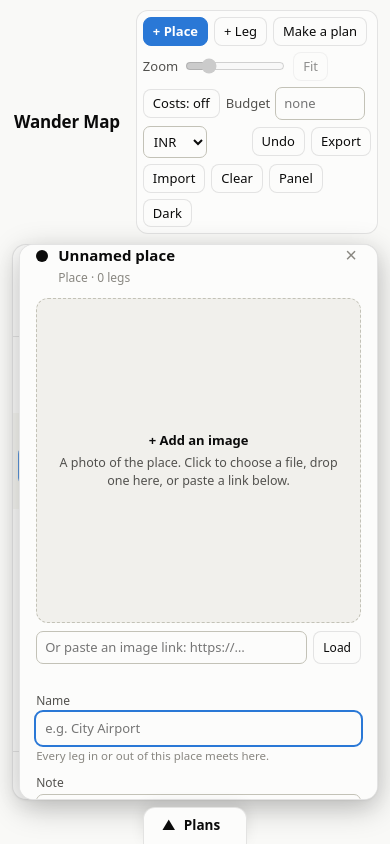
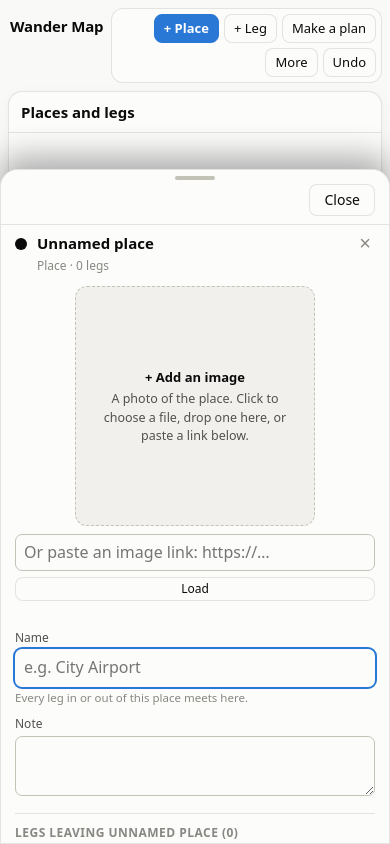
Before and after one commit to chowdri7/wander_map, a plain HTML site: page index.html in a window 390 px wide. Both pictures are taken after a click on the button "+ Place". Drawn offline with Linux system fonts and the light colour scheme.

Commit message:
Make the layout work on phones

```diff
--- a/index.html
+++ b/index.html
@@ -416,32 +416,77 @@ body{overflow:hidden}
 :root{--sun:#ffc93c;--moon:#f4efd6;--sky-n:#1f2f63;--sky-d:#f6a06e;--sky-y:#a9d6f7;--sky-k:#ec7b57;--sky-a-n:.17;--sky-a-d:.16;--sky-a-y:.10;--sky-a-k:.16;--star:#fff;--sunpath:rgba(255,255,255,.85);--night:rgba(42,82,160,.075);--twilight:rgba(230,140,80,.07);--tod-night:#34456b;--tod-night-ink:#eef2fb;--tod-dawn:#f5c79a;--tod-day:#f8e3a0;--tod-dusk:#f0a985;--tod-ink:#3a2a08}
 @media (prefers-color-scheme: dark){:root:not([data-theme="light"]){--sky-n:#0a1230;--sky-d:#b4552c;--sky-y:#3d6fa6;--sky-k:#a3402a;--sky-a-n:.55;--sky-a-d:.26;--sky-a-y:.16;--sky-a-k:.26;--star:#eef2ff;--sunpath:rgba(255,236,190,.6);--night:rgba(90,130,230,.10);--twilight:rgba(220,130,80,.08);--tod-night:#22304f;--tod-night-ink:#d3dcf2;--tod-dawn:#7d5130;--tod-day:#7a6524;--tod-dusk:#7f432d;--tod-ink:#fbefd6}}
 :root[data-theme="dark"]{--sky-n:#0a1230;--sky-d:#b4552c;--sky-y:#3d6fa6;--sky-k:#a3402a;--sky-a-n:.55;--sky-a-d:.26;--sky-a-y:.16;--sky-a-k:.26;--star:#eef2ff;--sunpath:rgba(255,236,190,.6);--night:rgba(90,130,230,.10);--twilight:rgba(220,130,80,.08);--tod-night:#22304f;--tod-night-ink:#d3dcf2;--tod-dawn:#7d5130;--tod-day:#7a6524;--tod-dusk:#7f432d;--tod-ink:#fbefd6}
+/* ---------- phones ---------- */
+.more-btn,.phone-only{display:none}
+@media (max-width:700px){
+  .app{padding:8px 8px 0;gap:8px}
+  .topbar{flex-wrap:nowrap;align-items:flex-start;gap:8px}
+  .topbar h1{font-size:15px;margin:9px 0 0 2px}
+  .topbar .toolbar{justify-content:flex-end;padding:5px;gap:5px}
+  .toolbar .tb-more,.toolbar .spacer{display:none !important}
+  .toolbar.open .tb-more{display:inline-flex !important}
+  .toolbar.open .tb-sep.tb-more{display:none !important}
+  .more-btn{display:inline-flex}
+  .more-btn[aria-expanded="true"]{background:var(--ink);color:var(--surface);border-color:var(--ink)}
+  .desk-only{display:none}.phone-only{display:inline}
+  input,select,textarea{font-size:16px}
+  .legend{display:none}
+  .card-head{padding:10px 12px 8px}
+  .viewtabs{padding:0 12px 8px}
+  .planbar{margin:0 12px 8px}
+  .planbar .btns{margin-left:0;flex-wrap:wrap}
+  .notice{margin:0 12px 8px}
+  .main{gap:0}
+  .main.side-hidden .graph-card{margin-right:0}
+  .sidetab{display:none !important}
+  /* the edit panel becomes a sheet that slides up from the bottom */
+  .side{position:fixed;left:0;right:0;top:auto;bottom:0;width:auto;height:min(80vh,680px);max-height:none;border-radius:18px 18px 0 0;z-index:8;box-shadow:0 -12px 32px rgba(0,0,0,.32);padding:0 14px 20px}
+  .side-head{position:sticky;top:0;z-index:2;background:var(--surface);margin:0 -14px 8px;padding:14px 14px 8px;justify-content:flex-end;border-bottom:1px solid var(--border)}
+  .side-head::before{content:"";position:absolute;left:50%;top:6px;width:40px;height:4px;margin-left:-20px;border-radius:2px;background:var(--axis)}
+  .side-head .btn{font-size:14px;padding:6px 14px}
+  .drawer{left:0;right:0}
+  .drawer.open .drawer-body{height:84vh}
+  .drawer-body .card-head{flex-wrap:wrap}
+  .plans-card .card-head .tb-group{flex-wrap:wrap}
+  #builder{padding:6px 12px 14px}
+  .bform{grid-template-columns:1fr}
+  .exrow{grid-template-columns:minmax(0,1fr) 100px auto}
+  .now-list{grid-template-columns:1fr}
+  .now{padding:8px 12px 10px}
+  .actions .btn{flex:1 1 auto}
+  .nimg-link{grid-template-columns:1fr}
+  .nimg img,.nimg-add{width:min(100%,240px);margin-left:auto;margin-right:auto}
+  .nimg-btns{justify-content:center}
+  .toast{bottom:58px}
+  .opts{grid-template-columns:1fr}
+}
 </style>
 </head>
 <body>
 <div class="app">
   <header class="topbar">
   <h1 title="Add places, join them with legs, then build and save named plans.">Wander Map</h1>
-  <div class="toolbar" role="toolbar" aria-label="Planner tools">
+  <div class="toolbar" id="toolbar" role="toolbar" aria-label="Planner tools">
     <button id="addNode" class="btn primary" type="button">+ Place</button>
     <button id="addLeg" class="btn" type="button">+ Leg</button>
     <button id="makePlan" class="btn" type="button">Make a plan</button>
-    <span class="tb-sep"></span>
-    <span class="tb-group"><span class="tb-label">Zoom</span><input id="zoom" type="range" min="3" max="60" step="1" aria-label="Zoom timeline"></span>
-    <button id="fit" class="btn" type="button" title="Fit the whole timeline on screen">Fit</button>
-    <button id="costBtn" class="btn" type="button" aria-pressed="false" title="Show the cost of each leg on the timeline">Costs: off</button>
-    <span class="tb-sep"></span>
-    <label class="tb-group"><span class="tb-label" title="Budget per head; leave empty for none">Budget</span><input id="budget" type="number" min="0" step="10" inputmode="numeric" placeholder="none"></label>
-    <select id="currency" class="cursel" aria-label="Currency" title="Currency"></select>
+    <button id="moreBtn" class="btn more-btn" type="button" aria-expanded="false" aria-controls="toolbar">More</button>
+    <span class="tb-sep tb-more"></span>
+    <span class="tb-group tb-more"><span class="tb-label">Zoom</span><input id="zoom" type="range" min="3" max="60" step="1" aria-label="Zoom timeline"></span>
+    <button id="fit" class="btn tb-more" type="button" title="Fit the whole timeline on screen">Fit</button>
+    <button id="costBtn" class="btn tb-more" type="button" aria-pressed="false" title="Show the cost of each leg on the timeline">Costs: off</button>
+    <span class="tb-sep tb-more"></span>
+    <label class="tb-group tb-more"><span class="tb-label" title="Budget per head; leave empty for none">Budget</span><input id="budget" type="number" min="0" step="10" inputmode="numeric" placeholder="none"></label>
+    <select id="currency" class="cursel tb-more" aria-label="Currency" title="Currency"></select>
     <span class="spacer"></span>
     <button id="undo" class="btn" type="button" title="Undo (Ctrl+Z)">Undo</button>
-    <button id="export" class="btn" type="button" title="Save everything as a JSON file">Export</button>
-    <button id="importBtn" class="btn" type="button" title="Load from a JSON file">Import</button>
+    <button id="export" class="btn tb-more" type="button" title="Save everything as a JSON file">Export</button>
+    <button id="importBtn" class="btn tb-more" type="button" title="Load from a JSON file">Import</button>
     <input id="importFile" type="file" accept="application/json,.json" hidden>
-    <button id="clear" class="btn" type="button">Clear</button>
-    <span class="tb-sep"></span>
-    <button id="sideBtn" class="btn" type="button" aria-pressed="true" aria-controls="side" title="Show or hide the edit panel">Panel</button>
-    <button id="themeBtn" class="btn" type="button" title="Switch between light and dark">Dark</button>
+    <button id="clear" class="btn tb-more" type="button">Clear</button>
+    <span class="tb-sep tb-more"></span>
+    <button id="sideBtn" class="btn tb-more" type="button" aria-pressed="true" aria-controls="side" title="Show or hide the edit panel">Panel</button>
+    <button id="themeBtn" class="btn tb-more" type="button" title="Switch between light and dark">Dark</button>
   </div>
   </header>
 
@@ -486,7 +531,7 @@ body{overflow:hidden}
       <div id="now" class="now" aria-live="polite"></div>
     </section>
     <aside class="card side" id="side" aria-label="Edit panel">
-      <div class="side-head"><button class="btn" type="button" id="sideHide" title="Hide this panel">Hide ▶</button></div>
+      <div class="side-head"><button class="btn" type="button" id="sideHide" title="Hide this panel"><span class="desk-only">Hide ▶</span><span class="phone-only">Close</span></button></div>
       <div id="inspector"></div>
     </aside>
     <button class="sidetab" id="sideOpen" type="button" title="Show the edit panel">◀ Panel</button>
@@ -567,12 +612,15 @@ let renaming = null;                // { id, where } while a plan name is being
 const UIKEY = 'wander-map.ui', OLD_UIKEY = 'route-branch-planner.ui';
 let UI = { side: true, drawer: false, theme: null, costs: false };
 try { Object.assign(UI, JSON.parse(localStorage.getItem(UIKEY) || localStorage.getItem(OLD_UIKEY) || '{}')); } catch (e) { /* ignore */ }
+let sideOpen = true;
 function saveUI() { try { localStorage.setItem(UIKEY, JSON.stringify(UI)); } catch (e) { /* ignore */ } }
 const undoStack = [];
 
 /* ---------- small helpers ---------- */
 const mctx = document.createElement('canvas').getContext('2d');
 function tw(s, font) { mctx.font = font; return mctx.measureText(s).width; }
+const TOUCH = window.matchMedia && matchMedia('(hover: none)').matches;
+function clip(s, font, w) { if (tw(s, font) <= w) return s; while (s.length > 1 && tw(s + '…', font) > w) s = s.slice(0, -1); return s + '…'; }
 function el(tag, attrs, parent) {
   const e = document.createElementNS(SVGNS, tag);
   if (attrs) for (const k in attrs) if (attrs[k] != null) e.setAttribute(k, attrs[k]);
@@ -980,8 +1028,9 @@ function renderGraph() {
   if (!has) { svg.style.display = 'none'; geo = null; return; }
   svg.style.display = '';
 
-  let left = 150;
-  order.forEach(id => { left = Math.max(left, Math.min(300, tw(nodeName(id), F.root) + 52 + (S.nodes[id].img ? 34 : 0))); });
+  const phone = window.matchMedia && matchMedia('(max-width: 700px)').matches;
+  let left = phone ? 104 : 150;
+  order.forEach(id => { left = Math.max(left, Math.min(phone ? 150 : 300, tw(nodeName(id), F.root) + 52 + (S.nodes[id].img ? 34 : 0))); });
   const rowY = {};
   let y = LAY.top + 14;
   const rows = order.map(id => { const r = { id, top: y, y: y + 50, bot: y + LAY.rowH }; y = r.bot; rowY[id] = r.y; return r; });
@@ -1020,7 +1069,7 @@ function renderGraph() {
       el('image', { href: im, x: 16, y: r.y - 10, width: 28, height: 28, preserveAspectRatio: 'xMidYMid slice', 'clip-path': `url(#nimg-${r.id})` }, g);
       el('circle', { cx: 30, cy: r.y + 4, r: 14, class: 'nimgring' }, g);
     }
-    txt(g, lx, r.y + 4, nodeName(r.id), 'rowlbl');
+    txt(g, lx, r.y + 4, clip(nodeName(r.id), F.root, left - lx - 16), 'rowlbl');
     const nLegs = legsFrom(r.id).length + legsTo(r.id).length, np = meets[r.id] ? meets[r.id].size : 0;
     txt(g, lx, r.y + 19, np > 1 ? `${np} plans meet here` : `${nLegs} leg${nLegs === 1 ? '' : 's'}`, 'rowsub');
     el('title', null, g).textContent = `${nodeName(r.id)}: click to edit, add legs from or to here`;
@@ -1355,9 +1404,9 @@ function renderNow() {
   if (!S.order.length) return;
   if (!geo || !geo.time) { box.append(h('p', { class: 'hint', text: 'Add times to your legs to use the timeline.' })); return; }
   if (!PL.some(p => p.legs.length)) { box.append(h('p', { class: 'hint', text: 'Save a plan, then move the pointer across the timeline to see where each plan is at that moment.' })); return; }
-  if (scrubT == null) { box.append(h('p', { class: 'hint', text: 'Move the pointer across the timeline to see where every saved plan is at that moment. Click to pin it.' })); return; }
+  if (scrubT == null) { box.append(h('p', { class: 'hint', text: TOUCH ? 'Tap the timeline to see where every saved plan is at that moment. Tap again to release.' : 'Move the pointer across the timeline to see where every saved plan is at that moment. Click to pin it.' })); return; }
   box.append(h('div', { class: 'now-head' }, h('strong', { text: fmtDT(scrubT) }),
-    h('span', { class: 'muted', text: pinned ? '  ·  pinned, click the timeline to release' : '  ·  click to pin' })));
+    h('span', { class: 'muted', text: pinned ? (TOUCH ? '  ·  tap the timeline to release' : '  ·  pinned, click the timeline to release') : '  ·  click to pin' })));
   const ul = h('ul', { class: 'now-list' });
   for (const pi of (viewPlan && PLBY[viewPlan] ? [PLBY[viewPlan]] : PL)) {
     if (!pi.legs.length) continue;
@@ -2038,9 +2087,10 @@ function delPlan(id) {
 /* ---------- edits ---------- */
 function select(s, focusSel) {
   sel = s; focusNext = focusSel || null;
-  if (!UI.side) setSide(true);
+  if (!sideOpen) setSide(true);
   renderInspector(); renderGraph();
-  if (window.innerWidth <= 1000) $('#inspector').scrollIntoView({ behavior: 'smooth', block: 'start' });
+  if (window.innerWidth <= 700) $('#side').scrollTop = 0; // phone: the panel is a sheet, start at its top
+  else if (window.innerWidth <= 1000) $('#inspector').scrollIntoView({ behavior: 'smooth', block: 'start' });
 }
 function newNode() {
   checkpoint();
@@ -2231,9 +2281,11 @@ function planPanel(p) {
   return box;
 }
 function setSide(open) {
-  UI.side = !!open; saveUI();
-  $('#main').classList.toggle('side-hidden', !UI.side);
-  $('#sideBtn').setAttribute('aria-pressed', String(UI.side));
+  sideOpen = !!open;
+  // phones open and close the panel as needed; only a computer's choice is remembered
+  if (!(window.matchMedia && matchMedia('(max-width: 900px)').matches)) { UI.side = sideOpen; saveUI(); }
+  $('#main').classList.toggle('side-hidden', !sideOpen);
+  $('#sideBtn').setAttribute('aria-pressed', String(sideOpen));
   renderGraph();
 }
 function setDrawer(open) {
@@ -2429,8 +2481,14 @@ function bind() {
     updateBuilderTotal();
   });
 
+  $('#moreBtn').addEventListener('click', () => {
+    const tb = $('#toolbar'), open = !tb.classList.contains('open');
+    tb.classList.toggle('open', open);
+    $('#moreBtn').setAttribute('aria-expanded', String(open));
+    $('#moreBtn').textContent = open ? 'Less' : 'More';
+  });
   $('#costBtn').addEventListener('click', () => { UI.costs = !UI.costs; saveUI(); syncCostBtn(); renderGraph(); });
-  $('#sideBtn').addEventListener('click', () => setSide(!UI.side));
+  $('#sideBtn').addEventListener('click', () => setSide(!sideOpen));
   $('#sideHide').addEventListener('click', () => setSide(false));
   $('#sideOpen').addEventListener('click', () => setSide(true));
   $('#drawerTab').addEventListener('click', () => setDrawer(!UI.drawer));
@@ -2509,9 +2567,9 @@ applyTheme();
 syncCostBtn();
 // On phone-size screens the panel floats over the timeline, so it starts closed there;
 // it opens when a place or leg is tapped, or with the Panel button.
-if (window.matchMedia && matchMedia('(max-width: 900px)').matches) UI.side = false;
-$('#main').classList.toggle('side-hidden', !UI.side);
-$('#sideBtn').setAttribute('aria-pressed', String(UI.side));
+sideOpen = window.matchMedia && matchMedia('(max-width: 900px)').matches ? false : UI.side;
+$('#main').classList.toggle('side-hidden', !sideOpen);
+$('#sideBtn').setAttribute('aria-pressed', String(sideOpen));
 setDrawer(UI.drawer);
 renderLegend();
 bind();
```
